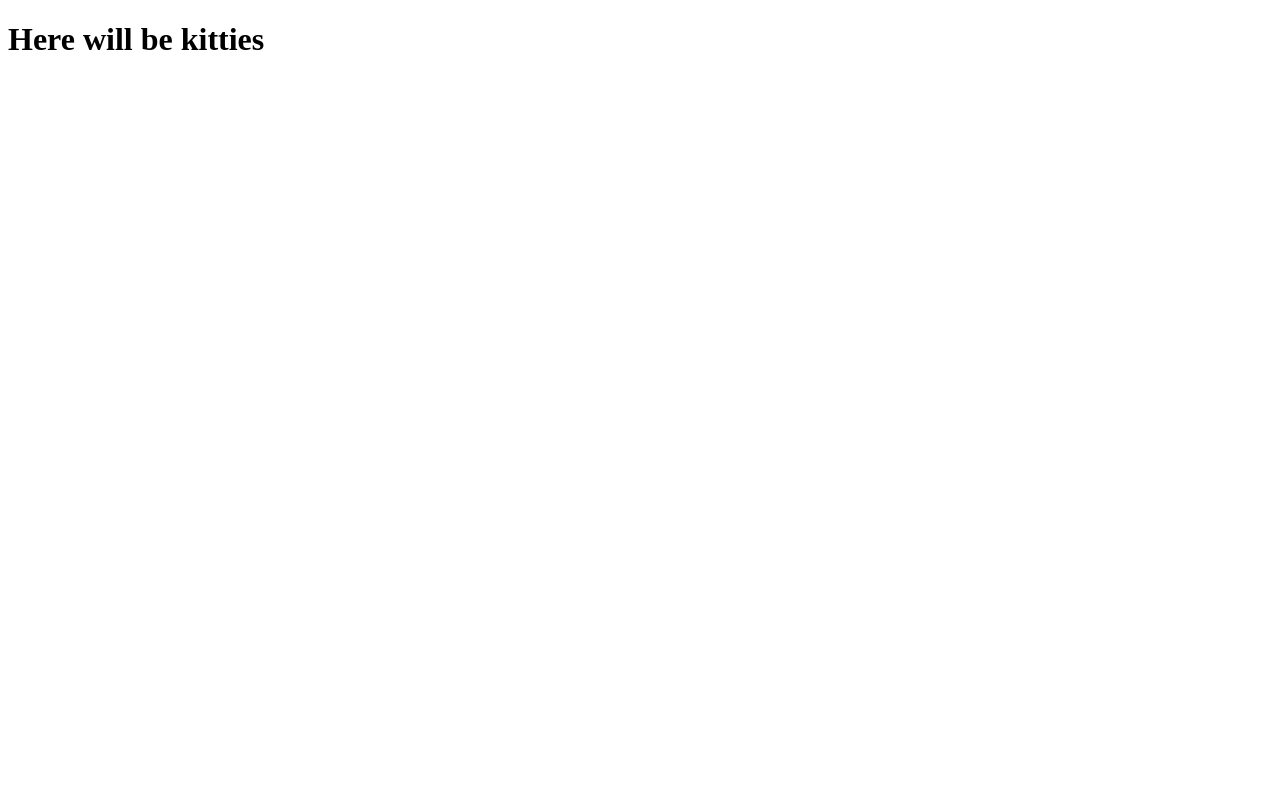
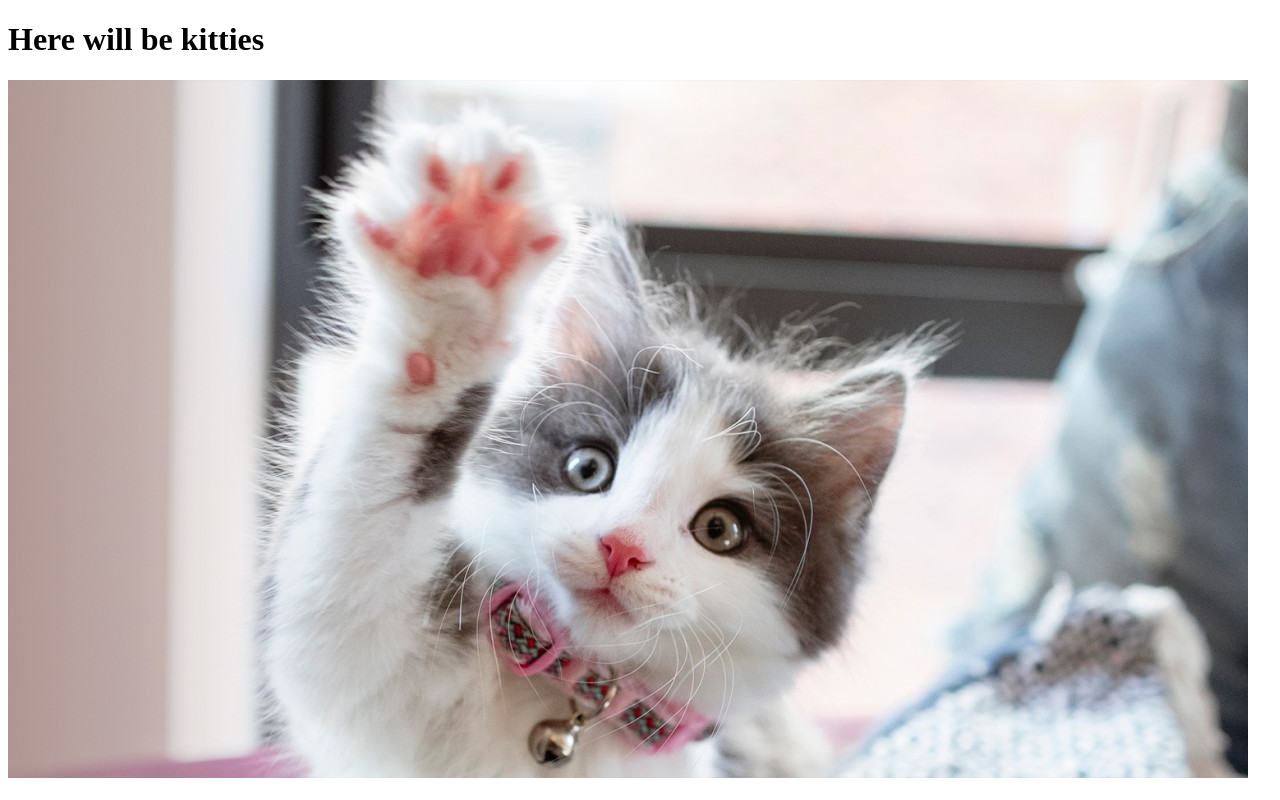
Before and after one commit to RoshkaD/cool-kitties, a plain HTML site: page index.html in a window 1280 px wide. Drawn offline with Linux system fonts and the light colour scheme.

Commit message:
Image with cat has been added

```diff
--- a/index.html
+++ b/index.html
@@ -8,7 +8,7 @@
 </head>
 <body>
   <h1>Here will be kitties</h1>
-
+<img src="img/nice-cat.jpg" alt="Nice cat">
 
 </body>
 </html>
```
Also changed, not shown: img/nice-cat.jpg (added).
